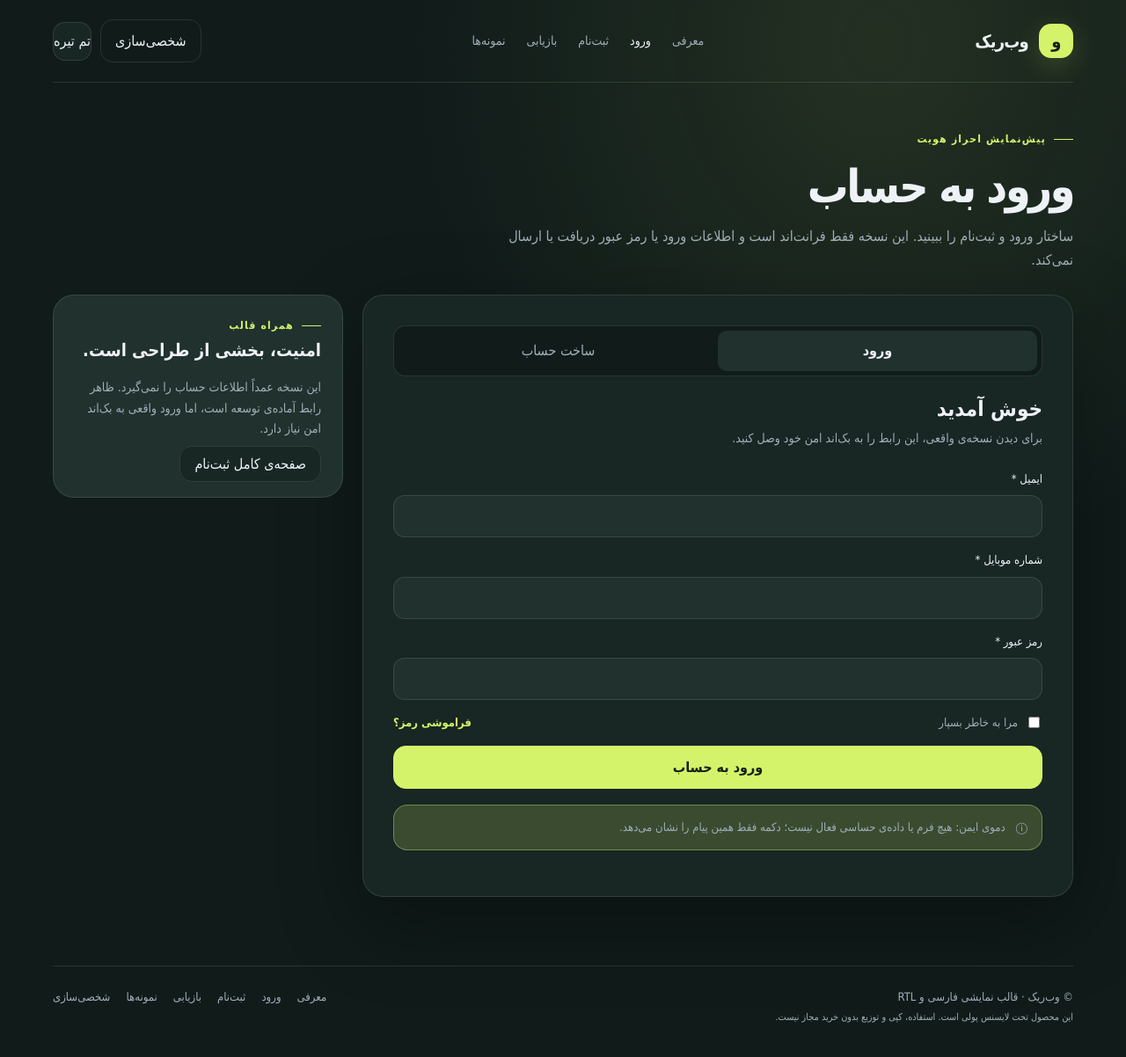
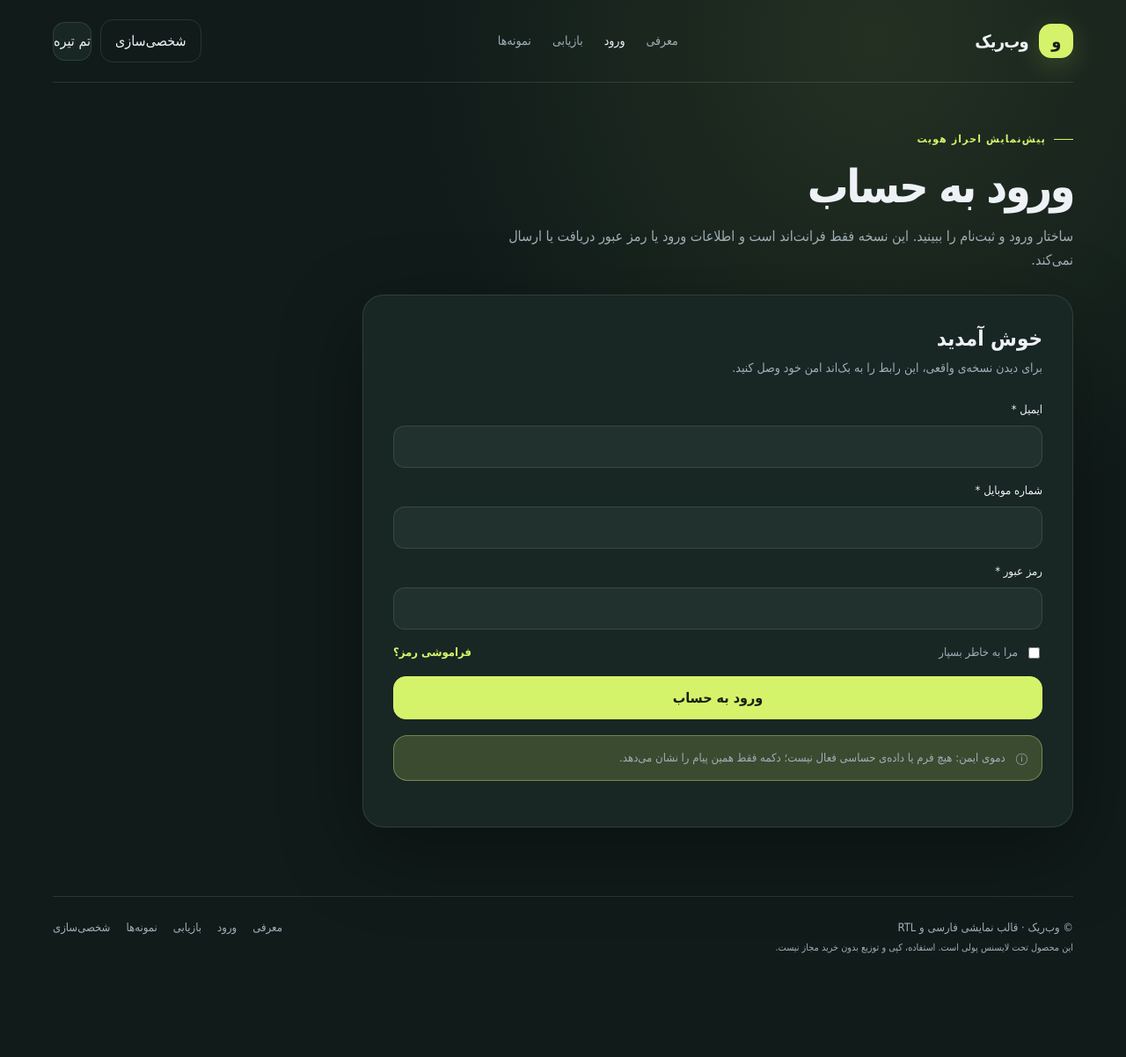
Before and after one commit to nwryanmhmd630-dev/web-rick-login, a plain HTML site: page login.html in a window 1280 px wide. Shown: the whole page at 88% size. After the commit the page ends 1126 px from the top, so only its background shows below. Drawn offline with Linux system fonts and the light colour scheme.

Commit message:
login page: remove sign-up tab, form and register links

```diff
--- a/login.html
+++ b/login.html
@@ -5,17 +5,14 @@
 <script src='js/config.js'></script><script src='js/app.js' defer></script>
 </head>
 <body data-page='login'>
-<header class='container topbar'><a class='brand' href='index.html'><span class='brand-mark' data-cfg='site.brandMark'>و</span><span data-cfg='site.name'>وب‌ریک</span></a><nav class='nav' aria-label='ناوبری اصلی'><a data-nav='home' href='index.html'>معرفی</a><a data-nav='login' href='login.html' aria-current='page'>ورود</a><a data-nav='register' href='register.html'>ثبت‌نام</a><a data-nav='reset' href='reset-password.html'>بازیابی</a><a data-nav='demo' href='demo.html'>نمونه‌ها</a></nav><div class='actions'><a class='btn quiet' data-btn='customize' href='admin.html'>شخصی‌سازی</a><button class='icon-button' type='button' data-theme-toggle aria-label='تغییر تم'><span data-theme-label>تم تیره</span></button></div></header>
+<header class='container topbar'><a class='brand' href='index.html'><span class='brand-mark' data-cfg='site.brandMark'>و</span><span data-cfg='site.name'>وب‌ریک</span></a><nav class='nav' aria-label='ناوبری اصلی'><a data-nav='home' href='index.html'>معرفی</a><a data-nav='login' href='login.html' aria-current='page'>ورود</a><a data-nav='reset' href='reset-password.html'>بازیابی</a><a data-nav='demo' href='demo.html'>نمونه‌ها</a></nav><div class='actions'><a class='btn quiet' data-btn='customize' href='admin.html'>شخصی‌سازی</a><button class='icon-button' type='button' data-theme-toggle aria-label='تغییر تم'><span data-theme-label>تم تیره</span></button></div></header>
 <main class='container'>
 <div class='page-head'><div class='eyebrow' data-cfg='pages.login.eyebrow'></div><h1 data-cfg='pages.login.heading'></h1><p data-cfg='pages.login.text'></p></div>
 <div class='auth-layout'><section class='panel'>
-<div class='tabbar' data-tabs role='tablist'><button type='button' role='tab' aria-selected='true' data-tab='login' data-cfg='pages.login.tabLogin'></button><button type='button' role='tab' aria-selected='false' data-tab='register' data-cfg='pages.login.tabRegister' data-show='auth.register'></button></div>
 <div data-tab-panel='login'><h2 data-cfg='pages.login.loginTitle'></h2><p class='sub' data-cfg='pages.login.loginText'></p><div data-login-fields></div><div class='row-between'><label data-show='auth.rememberMe'><input type='checkbox'><span data-cfg='pages.login.rememberText'></span></label><a class='text-link' href='reset-password.html' data-show='auth.forgotPassword' data-cfg='pages.login.forgotText'></a></div><button class='btn primary full' type='button' data-auth-submit data-btn='login'></button><div class='notice'><span>ⓘ</span><span data-cfg='pages.login.noticeText'></span></div><div data-social hidden></div></div>
-<div data-tab-panel='register' hidden><h2 data-cfg='pages.login.registerTitle'></h2><p class='sub' data-cfg='pages.login.registerText'></p><div data-register-fields></div><div class='row-between' data-show='auth.terms'><label><input type='checkbox' data-terms><span data-cfg='pages.login.termsText'></span></label></div><button class='btn primary full' type='button' data-auth-submit data-btn='register'></button></div>
-</section>
-<aside class='side-panel'><div class='eyebrow' data-cfg='pages.login.sideEyebrow'></div><h3 data-cfg='pages.login.sideTitle'></h3><p data-cfg='pages.login.sideText'></p><a class='btn full' href='register.html' data-cfg='pages.login.sideCta'></a></aside></div>
+</section></div>
 </main>
-<footer class='container footer'><div><span data-cfg='site.footer'>© وب‌ریک</span><br><small data-cfg='site.license'></small></div><nav class='footer-nav' aria-label='پیوندهای پایین صفحه'><a data-nav='home' href='index.html'>معرفی</a><a data-nav='login' href='login.html'>ورود</a><a data-nav='register' href='register.html'>ثبت‌نام</a><a data-nav='reset' href='reset-password.html'>بازیابی</a><a data-nav='demo' href='demo.html'>نمونه‌ها</a><a data-btn='customize' href='admin.html'>شخصی‌سازی</a></nav></footer>
+<footer class='container footer'><div><span data-cfg='site.footer'>© وب‌ریک</span><br><small data-cfg='site.license'></small></div><nav class='footer-nav' aria-label='پیوندهای پایین صفحه'><a data-nav='home' href='index.html'>معرفی</a><a data-nav='login' href='login.html'>ورود</a><a data-nav='reset' href='reset-password.html'>بازیابی</a><a data-nav='demo' href='demo.html'>نمونه‌ها</a><a data-btn='customize' href='admin.html'>شخصی‌سازی</a></nav></footer>
 <div class='toast' role='status' aria-live='polite'></div>
 </body>
 </html>
```
